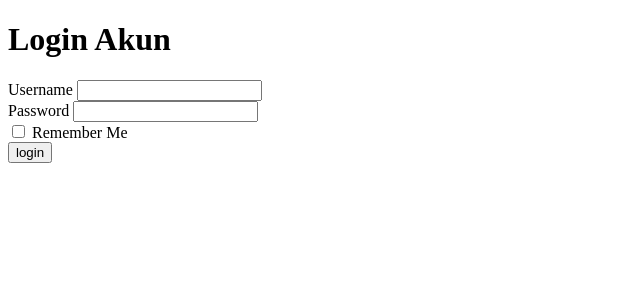
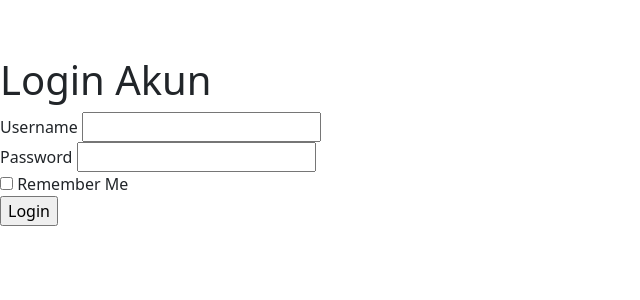
Before and after one commit to karinarinv/web, a PHP site: page /login.php in a window 1280 px wide. Shown: the top 300 px of the page, without its empty margins (0-640 px from the left). Run offline with PHP 8.4, Linux system fonts and the light colour scheme.

Commit message:
Update login.php

```diff
--- a/login.php
+++ b/login.php
@@ -48,18 +48,33 @@
 <head>
     <meta charset="UTF-8">
     <meta name="viewport" content="width=device-width, initial-scale=1.0">
+    <link href="https://cdn.jsdelivr.net/npm/bootstrap@5.3.3/dist/css/bootstrap.min.css" rel="stylesheet"/>
+    <script src="https://cdn.jsdelivr.net/npm/bootstrap@5.3.3/dist/js/bootstrap.bundle.min.js"></script>
+    <link rel="stylesheet" href="login.css">
     <title>Daftar Akun</title>
 </head>
 <body>
-    <form action="" method="post">
-        <h1> Login Akun</h1>
+<nav class="navbar navbar-expand-lg">
+    <div class="container d-flex justify-content-center">
+      <a class="navbar-brand text-white fw-bold" href="web.php">AUDIORA</a>
+    </div>
+</nav>
+
+<div class="main-content">
+    <form action="" method="post" class="login-card">
+        <h1>Login Akun</h1>
         <label for="username">Username</label>
-        <input type="text" name="username" id="username"><br>
+        <input type="text" name="username" id="username" required><br>
+
         <label for="password">Password</label>
-        <input type="password" name="password" id="password"><br>
+        <input type="password" name="password" id="password" required><br>
+
         <input type="checkbox" name="remember" id="remember">
         <label for="remember">Remember Me</label><br>
-        <input type="submit" value="login" name="login">
+
+        <input type="submit" value="Login" name="login">
     </form>
+</div>
 </body>
+
 </html>
```
